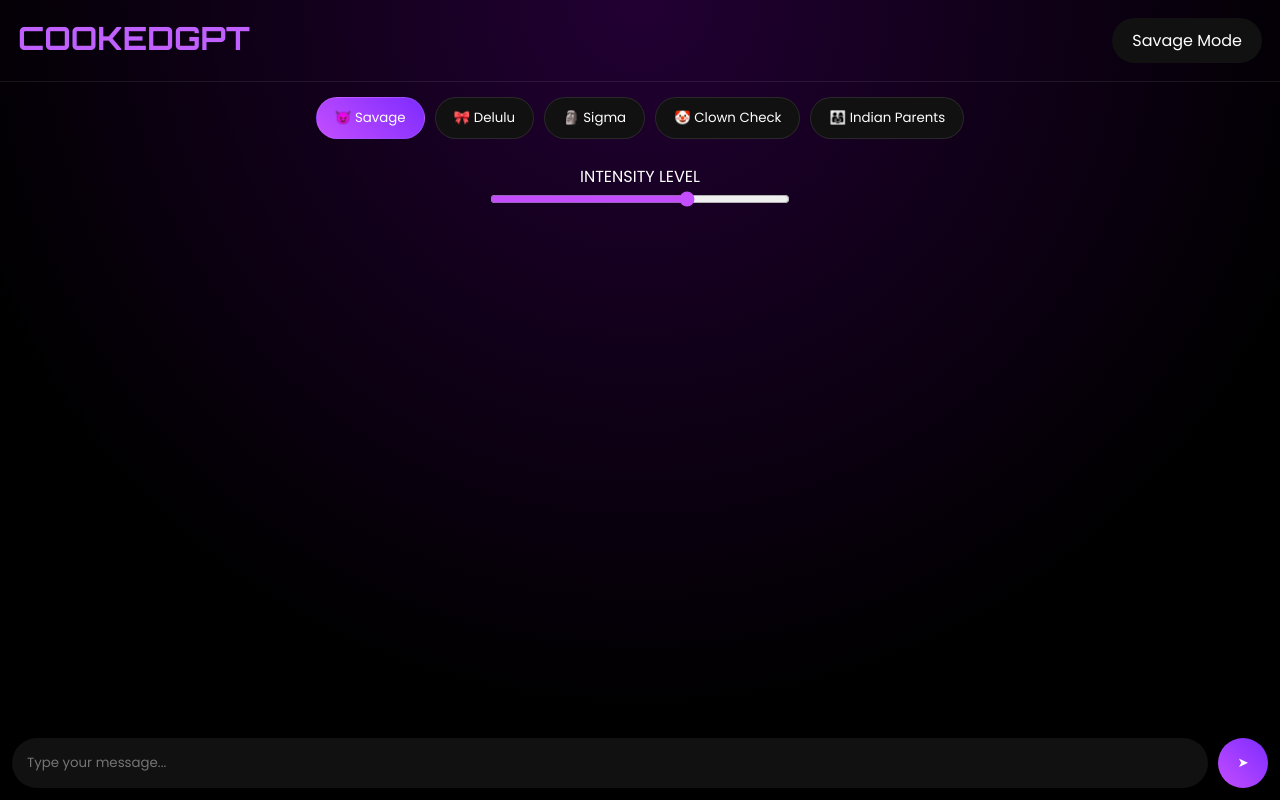
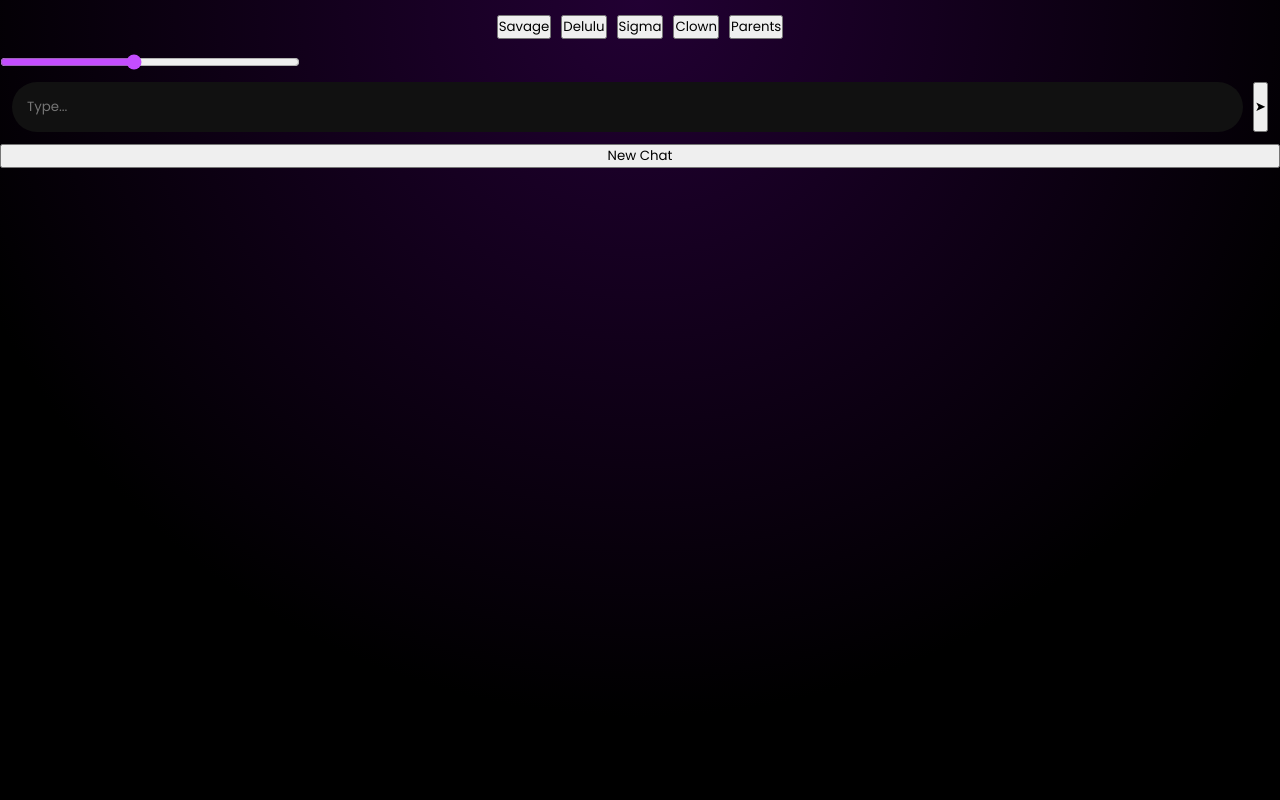
Before and after one commit to tanvipatel-16/CookedGPT, a Flask app: page /chatpage in a window 1280 px wide. Run offline with Flask 3, Linux system fonts and the light colour scheme.

Commit message:
Refactor chat.html for improved structure and functionality

```diff
--- a/templates/chat.html
+++ b/templates/chat.html
@@ -1,63 +1,35 @@
 <!DOCTYPE html>
-<html lang="en">
+<html>
 <head>
-
-    <meta charset="UTF-8">
-    <meta name="viewport" content="width=device-width, initial-scale=1.0">
-
     <title>CookedGPT Chat</title>
-
-    <link rel="stylesheet" href="{{ url_for('static', filename='style.css') }}">
-
+    <link rel="stylesheet" href="/static/style.css">
 </head>
-
 <body>
 
 <div class="chat-container">
 
-    <!-- TOP BAR -->
-    <div class="top-bar">
-        <h1>COOKEDGPT</h1>
-
-        <div id="currentMood">
-            Savage Mode
-        </div>
+    <div class="moods">
+        <button onclick="setMood('savage mode')">Savage</button>
+        <button onclick="setMood('delulu')">Delulu</button>
+        <button onclick="setMood('sigma')">Sigma</button>
+        <button onclick="setMood('clowncheck')">Clown</button>
+        <button onclick="setMood('indian parents')">Parents</button>
     </div>
 
-    <!-- MOODS -->
-    <div class="moods">
+    <input type="range" min="1" max="10" value="5" id="intensity">
 
-        <button class="mood-btn active" data-mood="savage mode">😈 Savage</button>
-        <button class="mood-btn" data-mood="delulu">🎀 Delulu</button>
-        <button class="mood-btn" data-mood="sigma">🗿 Sigma</button>
-        <button class="mood-btn" data-mood="clowncheck">🤡 Clown Check</button>
-        <button class="mood-btn" data-mood="indian parents">👨‍👩‍👧 Indian Parents</button>
+    <div id="chatBox"></div>
 
+    <div class="input-area">
+        <input id="userInput" placeholder="Type...">
+        <button onclick="send()">➤</button>
     </div>
 
-    <!-- INTENSITY -->
-    <div class="intensity-box">
-        <p>INTENSITY LEVEL</p>
-
-        <input type="range" min="1" max="10" value="7" id="intensity">
-    </div>
-
-    <!-- CHAT BOX -->
-    <div class="chat-box" id="chatBox"></div>
-
-    <!-- INPUT -->
-    <div class="input-area">
-
-        <input type="text" id="userInput" placeholder="Type your message...">
-
-        <button id="sendButton">➤</button>
-
-    </div>
+    <button onclick="newChat()">New Chat</button>
 
 </div>
 
-<!-- JS FILE -->
-<script src="{{ url_for('static', filename='script.js') }}"></script>
+<script src="/static/script.js"></script>
 
 </body>
 </html>
```
